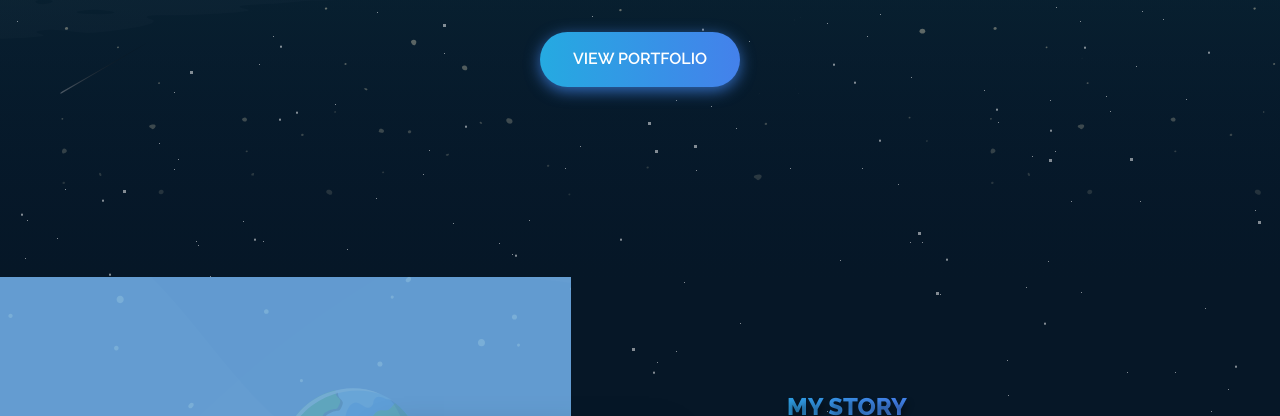
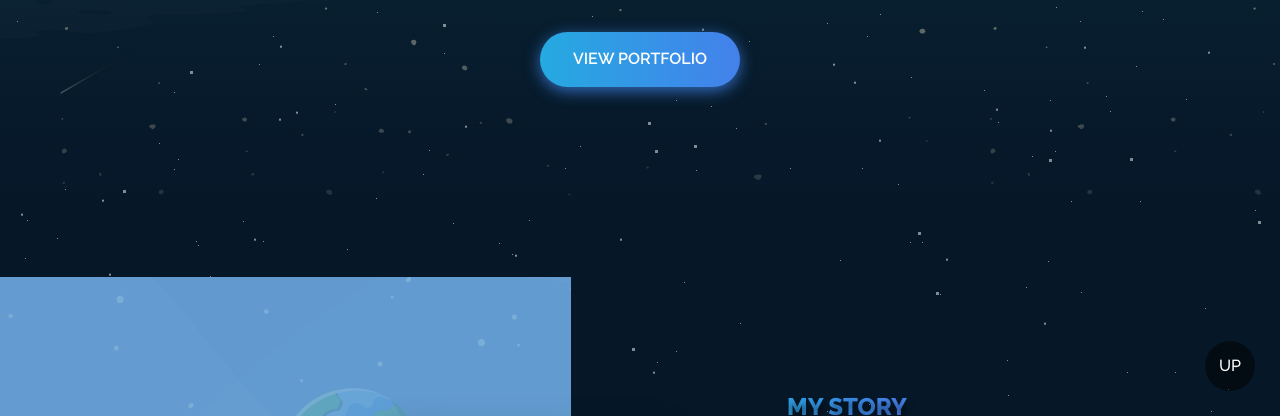
Before and after one commit to nicktesh/portfolio-2021, a plain HTML site: page index.html in a window 1280 px wide. Shown: the part 384-800 px from the top of the page. Drawn offline with nearby package versions, Linux system fonts and the light colour scheme; animation ran at ten frames a second.

Commit message:
Add files via upload

```diff
--- a/css/styles.css
+++ b/css/styles.css
@@ -19,6 +19,7 @@ html {
 body {
   margin: 0;
   font-family: "Raleway", sans-serif;
+  position: relative;
   font-size: 1rem;
   font-weight: 500;
   line-height: 1.5;
@@ -733,6 +734,25 @@ p {
   z-index: 5;
 }
 
+/* Rocket Back To Top */
+
+.rocket-to-top {
+  background-color: rgba(0, 0, 0, 0.5);
+  width: 50px;
+  height: 50px;
+  padding: 10px;
+  border-radius: 1000px;
+  position: fixed;
+  right: 25px;
+  bottom: 25px;
+  z-index: 50;
+  color: #fff;
+  text-decoration: none;
+  display: flex;
+  align-items: center;
+  justify-content: center;
+}
+
 /* Float Animation */
 @-webkit-keyframes float {
   0% {
--- a/index.html
+++ b/index.html
@@ -57,6 +57,9 @@
     <link href="css/styles.css" rel="stylesheet" />
   </head>
   <body>
+    <div class="element">
+      <a class="rocket-to-top" href="#">UP</a>
+    </div>
     <!-- Header-->
     <header>
       <!-- Hero Header Section-->
```
